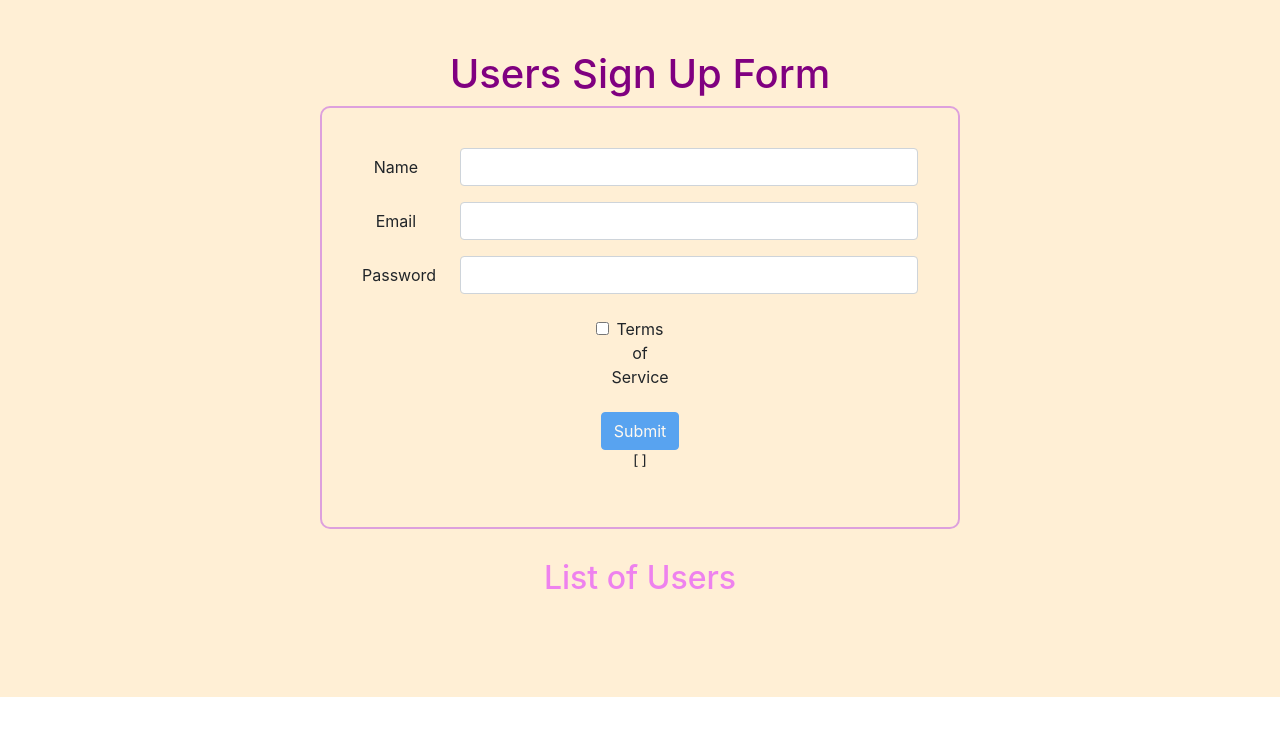
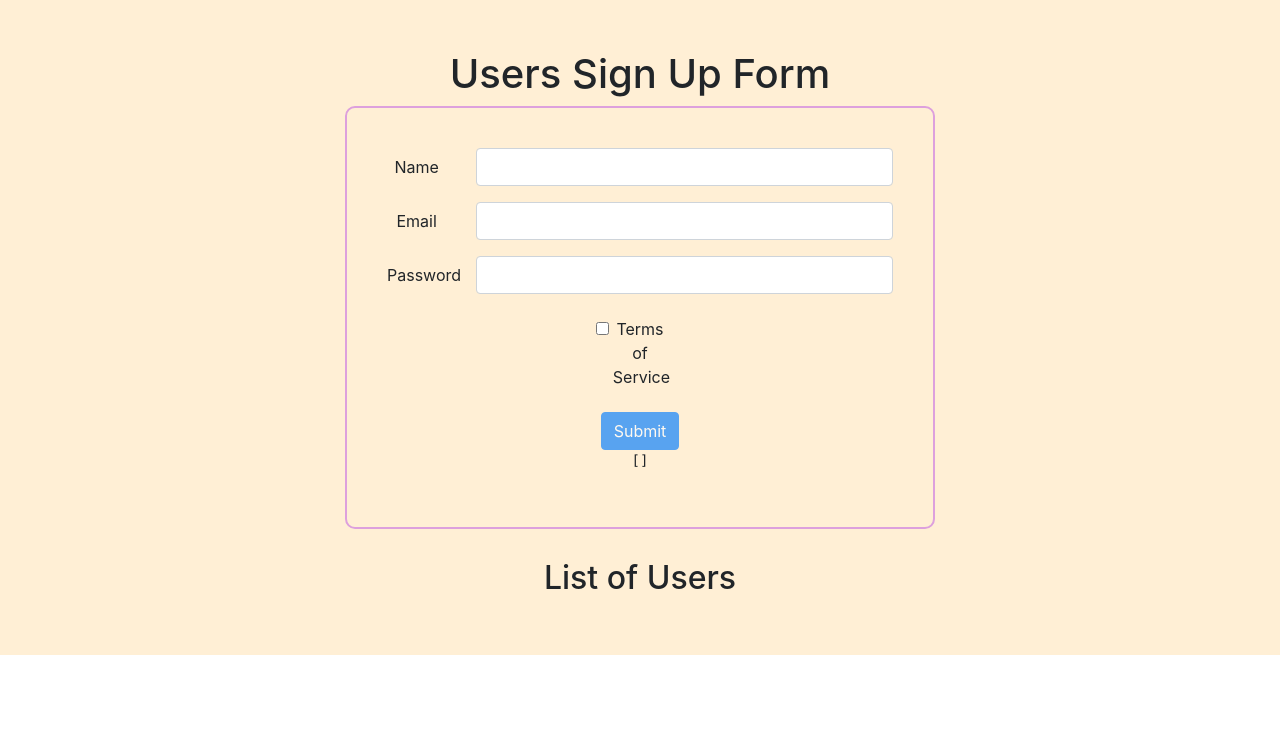
Before and after one commit to maribelcuales/User-Onboarding, a React (Create React App) app in the folder user-onboarding/: page / in a window 1280 px wide. Shown: the top 736 px of the page. Built offline with nearby package versions, Linux system fonts and the light colour scheme.

Commit message:
Added css styling to div App.

```diff
--- a/user-onboarding/src/App.css
+++ b/user-onboarding/src/App.css
@@ -1,15 +1,8 @@
 .App {
+  display: flex;
+  flex-direction: column;
   text-align: center;
   background-color: papayawhip;
   margin: auto;
+  padding: 50px;
 }
-
-h1 {
-  padding-top: 50px;
-  color: purple;
-}
-
-h2 {
-  color: violet;
-  padding-bottom: 100px;
-}
```
